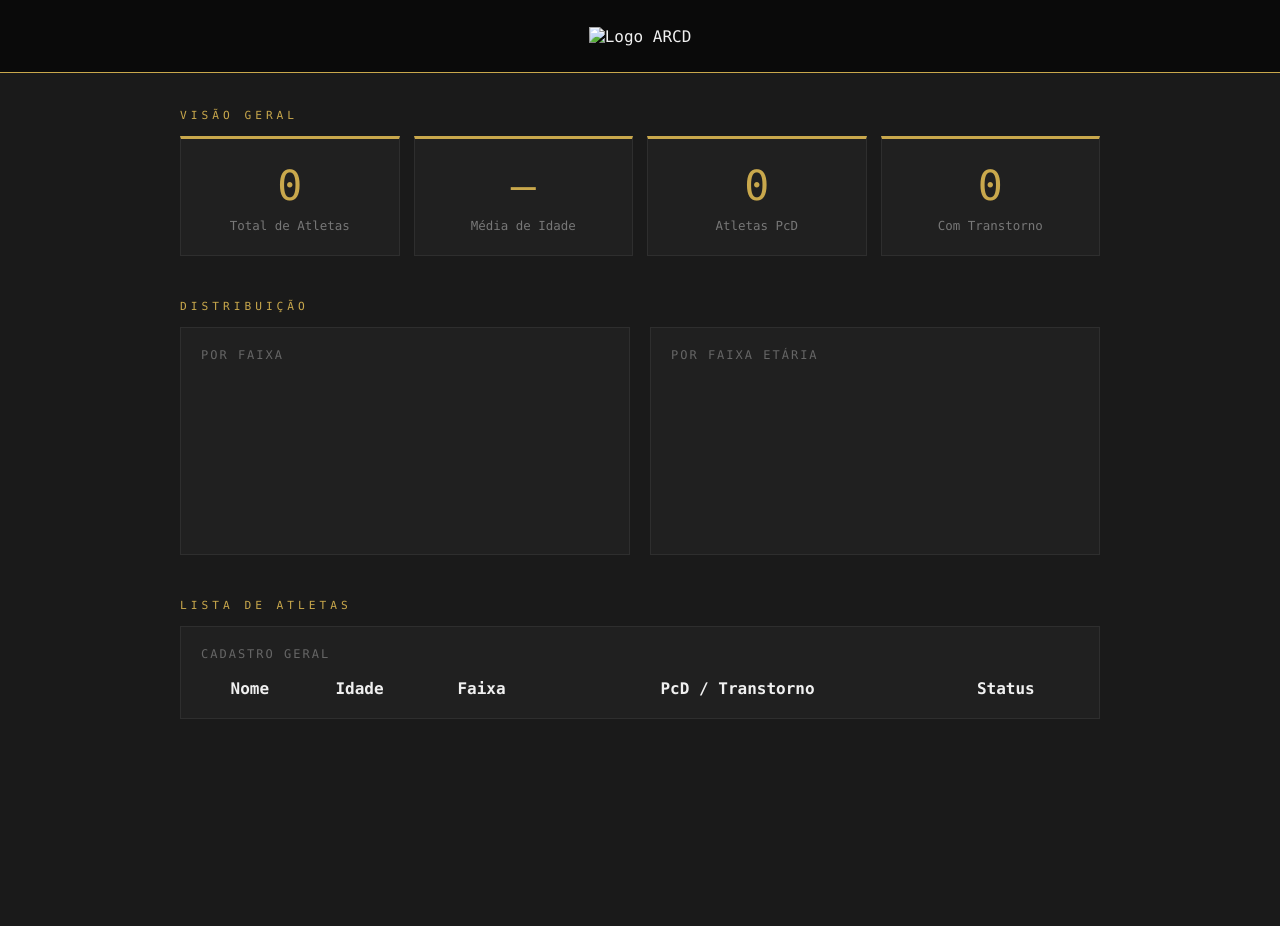
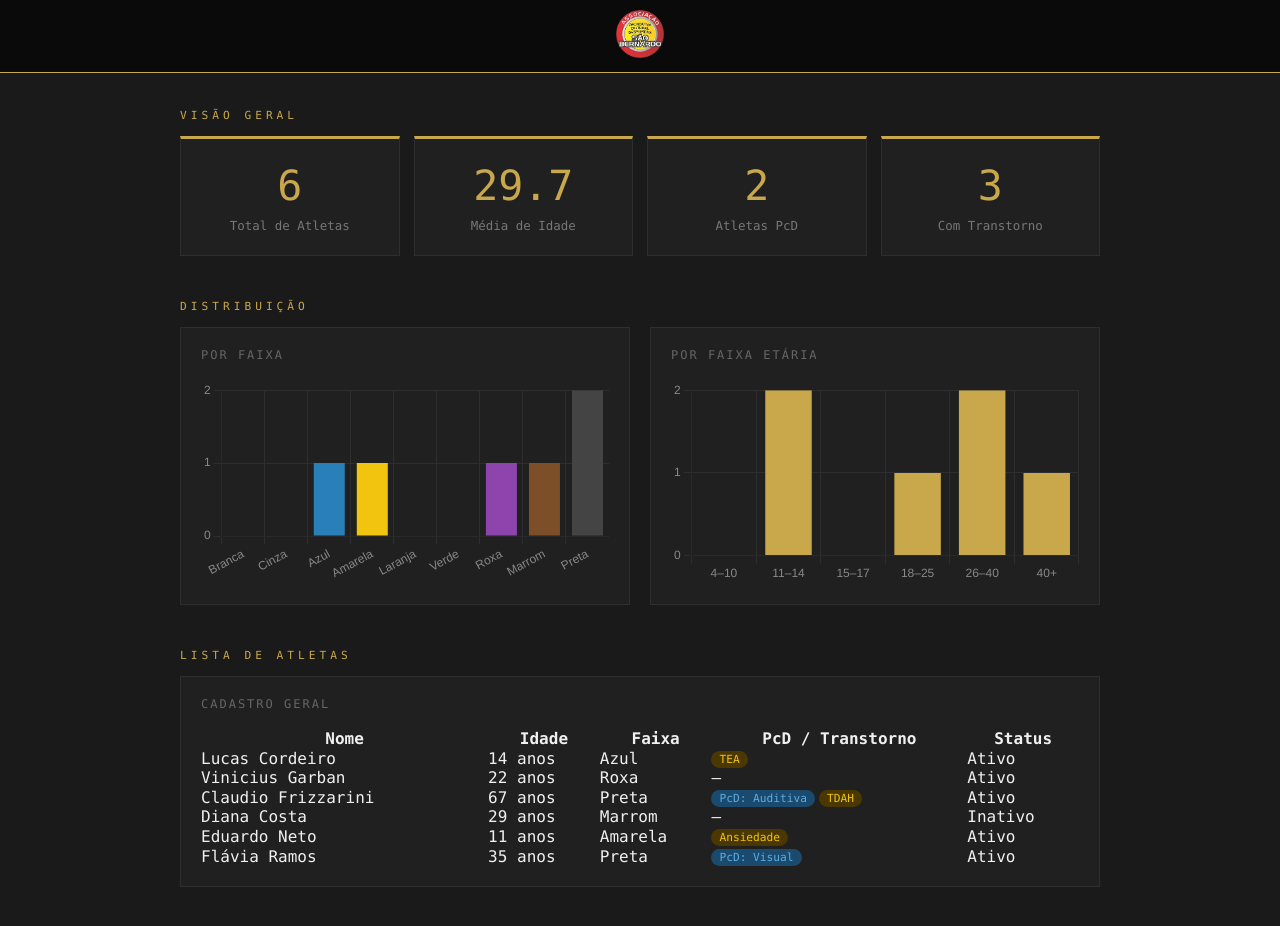
Before and after one commit to LucasCordeiro7/projeto-individual, a website: page web-data-viz-main/public/dashboard/dashboard.html in a window 1280 px wide. Before the commit the page ends 800 px from the top, so only its background shows below. Drawn offline with nearby package versions, Linux system fonts and the light colour scheme.

```diff
--- a/web-data-viz-main/public/css/login.css
+++ b/web-data-viz-main/public/css/login.css
@@ -160,7 +160,7 @@
 }
 
 .box button {
-    padding: 1em;
+    padding: 10px;
     color: white;
     border: 0;
     border-color: var(--dourado) ;
@@ -169,6 +169,7 @@
     cursor: pointer;
     transition: 0.3s;
     border: 2px solid var(--dourado);
+    margin-top: 15px;
 }
 
 .box p a:hover {
--- a/web-data-viz-main/public/dashboard/dashboard.html
+++ b/web-data-viz-main/public/dashboard/dashboard.html
@@ -6,6 +6,7 @@
     <meta charset="UTF-8">
     <meta http-equiv="X-UA-Compatible" content="IE=edge">
     <meta name="viewport" content="width=device-width, initial-scale=1.0">
+      <link rel="shortcut icon" href="../img/logoARCD.png" type="image/x-icon">
     <title>ARCD | Dashboard</title>
 
 
@@ -34,7 +35,7 @@
   <header>
     <div class="logo">
       <a href="./index.html">
-        <img src="./img/logoARCD.png" alt="Logo ARCD" />
+        <img src="../img/logoARCD.png" alt="Logo ARCD" />
       </a>
     </div>
   </header>
@@ -109,6 +110,194 @@
 </html>
 
 <script>
+ var faixas = [
+    { nome: 'Branca',  cor: '#dddddd' },
+    { nome: 'Cinza',   cor: '#999999' },
+    { nome: 'Azul',    cor: '#2980b9' },
+    { nome: 'Amarela', cor: '#f1c40f' },
+    { nome: 'Laranja', cor: '#e67e22' },
+    { nome: 'Verde',   cor: '#27ae60' },
+    { nome: 'Roxa',    cor: '#8e44ad' },
+    { nome: 'Marrom',  cor: '#7d4f29' },
+    { nome: 'Preta',   cor: '#444444' }
+  ];
+
+  var atletas = [
+    { nome: 'Lucas Cordeiro',     idade: 14, faixa: 'Azul',    pcd: '',         transtornos: ['TEA'],       status: 'Ativo'   },
+    { nome: 'Vinicius Garban',    idade: 22, faixa: 'Roxa',    pcd: '',         transtornos: [],            status: 'Ativo'   },
+    { nome: 'Claudio Frizzarini', idade: 67, faixa: 'Preta',   pcd: 'Auditiva', transtornos: ['TDAH'],      status: 'Ativo'   },
+    { nome: 'Diana Costa',        idade: 29, faixa: 'Marrom',  pcd: '',         transtornos: [],            status: 'Inativo' },
+    { nome: 'Eduardo Neto',       idade: 11, faixa: 'Amarela', pcd: '',         transtornos: ['Ansiedade'], status: 'Ativo'   },
+    { nome: 'Flávia Ramos',       idade: 35, faixa: 'Preta',   pcd: 'Visual',   transtornos: [],            status: 'Ativo'   }
+  ];
+
+  function calcularResumo() {
+    var total = atletas.length;
+    var somaIdades = 0;
+    var totalPcd = 0;
+    var totalTranstorno = 0;
+    var media;
+    var i;
+
+    for (i = 0; i < atletas.length; i++) {
+      somaIdades = somaIdades + atletas[i].idade;
+
+      if (atletas[i].pcd != '') {
+        totalPcd = totalPcd + 1;
+      }
+
+      if (atletas[i].transtornos.length > 0) {
+        totalTranstorno = totalTranstorno + 1;
+      }
+    }
+
+    if (total > 0) {
+      media = (somaIdades / total).toFixed(1);
+    } else {
+      media = '—';
+    }
+
+    document.getElementById('totalAtletas').innerHTML    = total;
+    document.getElementById('mediaIdade').innerHTML      = media;
+    document.getElementById('totalPcd').innerHTML        = totalPcd;
+    document.getElementById('totalTranstorno').innerHTML = totalTranstorno;
+  }
+
+  function contarPorFaixa(nomeFaixa) {
+    var total = 0;
+    var i;
+
+    for (i = 0; i < atletas.length; i++) {
+      if (atletas[i].faixa == nomeFaixa) {
+        total = total + 1;
+      }
+    }
+
+    return total;
+  }
+
+  function mostrarGraficoFaixa() {
+    var nomes = [];
+    var valores = [];
+    var cores = [];
+    var i;
+
+    for (i = 0; i < faixas.length; i++) {
+      nomes.push(faixas[i].nome);
+      valores.push(contarPorFaixa(faixas[i].nome));
+      cores.push(faixas[i].cor);
+    }
+
+    new Chart(document.getElementById('graficoFaixa'), {
+      type: 'bar',
+      data: {
+        labels: nomes,
+        datasets: [{
+          label: 'Atletas',
+          data: valores,
+          backgroundColor: cores
+        }]
+      },
+      options: {
+        plugins: { legend: { display: false } },
+        scales: {
+          y: { ticks: { color: '#888', stepSize: 1 }, grid: { color: '#2e2e2e' } },
+          x: { ticks: { color: '#888' }, grid: { color: '#2e2e2e' } }
+        }
+      }
+    });
+  }
+
+  function contarPorIdade(minimo, maximo) {
+    var total = 0;
+    var i;
+
+    for (i = 0; i < atletas.length; i++) {
+      if (atletas[i].idade >= minimo && atletas[i].idade <= maximo) {
+        total = total + 1;
+      }
+    }
+
+    return total;
+  }
+
+  function mostrarGraficoIdade() {
+    var faixasEtarias = ['4–10', '11–14', '15–17', '18–25', '26–40', '40+'];
+    var valores = [
+      contarPorIdade(4, 10),
+      contarPorIdade(11, 14),
+      contarPorIdade(15, 17),
+      contarPorIdade(18, 25),
+      contarPorIdade(26, 40),
+      contarPorIdade(41, 999)
+    ];
+
+    new Chart(document.getElementById('graficoIdade'), {
+      type: 'bar',
+      data: {
+        labels: faixasEtarias,
+        datasets: [{
+          label: 'Atletas',
+          data: valores,
+          backgroundColor: '#c9a84c'
+        }]
+      },
+      options: {
+        plugins: { legend: { display: false } },
+        scales: {
+          y: { ticks: { color: '#888', stepSize: 1 }, grid: { color: '#2e2e2e' } },
+          x: { ticks: { color: '#888' }, grid: { color: '#2e2e2e' } }
+        }
+      }
+    });
+  }
+
+  function montarEtiquetas(atleta) {
+    var html = '';
+    var i;
+
+    if (atleta.pcd != '') {
+      html = html + '<span class="etiqueta etiqueta-pcd">PcD: ' + atleta.pcd + '</span>';
+    }
+
+    for (i = 0; i < atleta.transtornos.length; i++) {
+      html = html + '<span class="etiqueta etiqueta-transtorno">' + atleta.transtornos[i] + '</span>';
+    }
+
+    if (html == '') {
+      html = '—';
+    }
+
+    return html;
+  }
+
+  function mostrarTabela() {
+    var corpo = document.getElementById('corpoTabela');
+    var html = '';
+    var atleta;
+    var i;
+
+    for (i = 0; i < atletas.length; i++) {
+      atleta = atletas[i];
+
+      html = html + '<tr>';
+      html = html + '<td>' + atleta.nome + '</td>';
+      html = html + '<td>' + atleta.idade + ' anos</td>';
+      html = html + '<td>' + atleta.faixa + '</td>';
+      html = html + '<td>' + montarEtiquetas(atleta) + '</td>';
+      html = html + '<td>' + atleta.status + '</td>';
+      html = html + '</tr>';
+    }
+
+    corpo.innerHTML = html;
+  }
+
+  calcularResumo();
+  mostrarGraficoFaixa();
+  mostrarGraficoIdade();
+  mostrarTabela();
+
+
     b_usuario.innerHTML = sessionStorage.NOME_USUARIO;
 
     let proximaAtualizacao;
```
